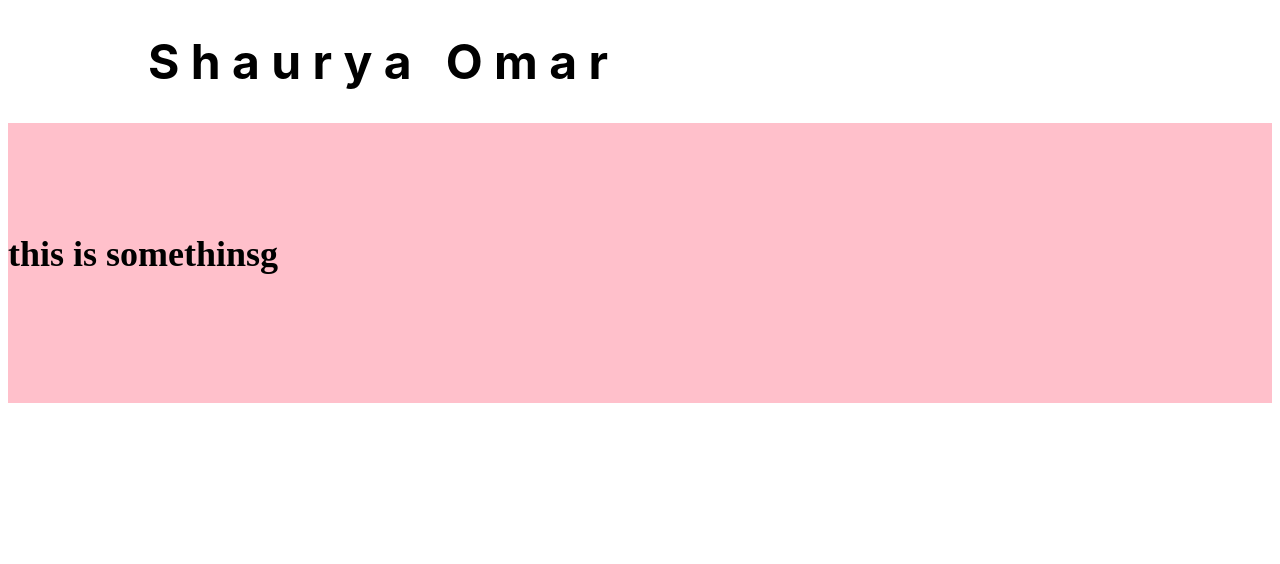
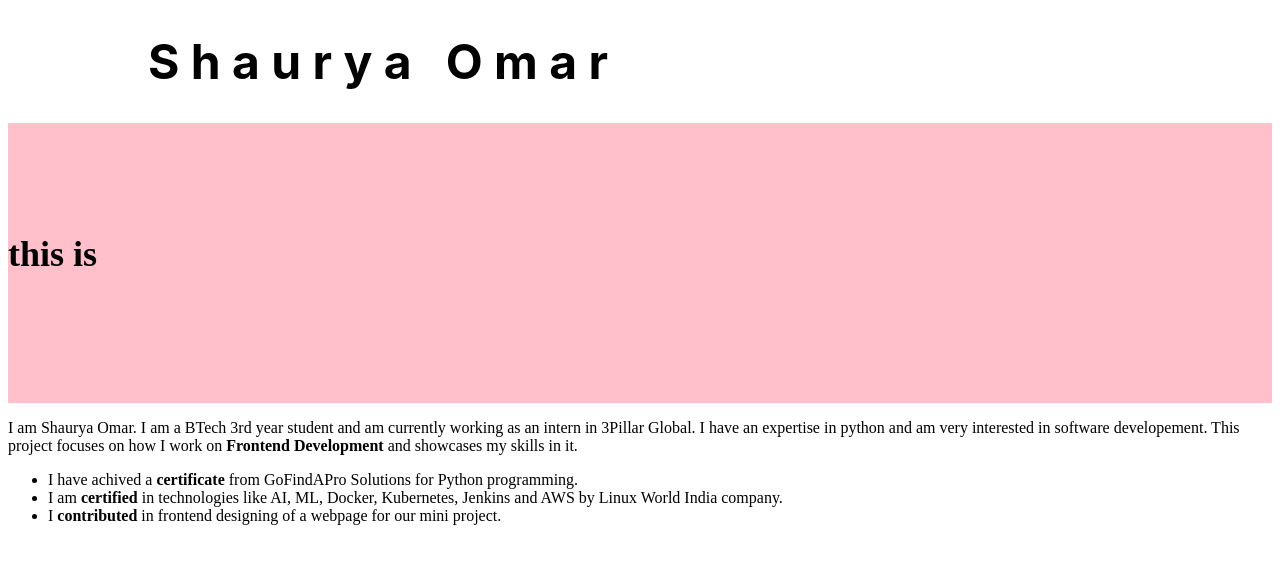
Before and after one commit to Shoye21/3Pillar-DIY, a plain HTML site: page 3Pillar Projects/Project- Portfolio/index.html in a window 1280 px wide. Drawn offline with Linux system fonts and the light colour scheme.

Commit message:
Second Commit

```diff
--- a/3Pillar Projects/Project- Portfolio/index.html
+++ b/3Pillar Projects/Project- Portfolio/index.html
@@ -6,15 +6,33 @@
     <title>Bestt</title>
     <meta name='viewport' content='width=device-width, initial-scale=1'>
     <link rel='stylesheet' type='text/css' media='screen' href='main.css'>
-    <script src='Untitled-1.js'></script>
+    <script src='script.js'></script>
 </head>
 <body>
     <div id = 'div-1'>
         <h1>S h a u r y a &nbsp O m a r</h1>
     </div>
     <div id="div-2">
-        <h2> this is somethinsg</h2>
+        <h2> this is <div id = "list"></div></h2>
     </div>
+    <div id = "div-3">
+        <p>
+            I am Shaurya Omar. I am a BTech 3rd year student and am currently working as an intern in 3Pillar Global. I have an expertise in python and
+            am very interested in software developement. This project focuses on how I work on <b>Frontend Development</b> and showcases my skills in it. <br>
+            <ul>
+                <li>
+                    I have achived a <b>certificate</b> from GoFindAPro Solutions for Python programming.
+                </li>
+                <li>
+                    I am <b>certified</b> in technologies like AI, ML, Docker, Kubernetes, Jenkins and AWS by Linux World India company.
+                </li>
+                <li>
+                    I <b>contributed</b> in frontend designing of a webpage for our mini project.
+                </li>
+            </ul>
+        </p>
+    </div>
+
 
 </body>
 </html>
```
